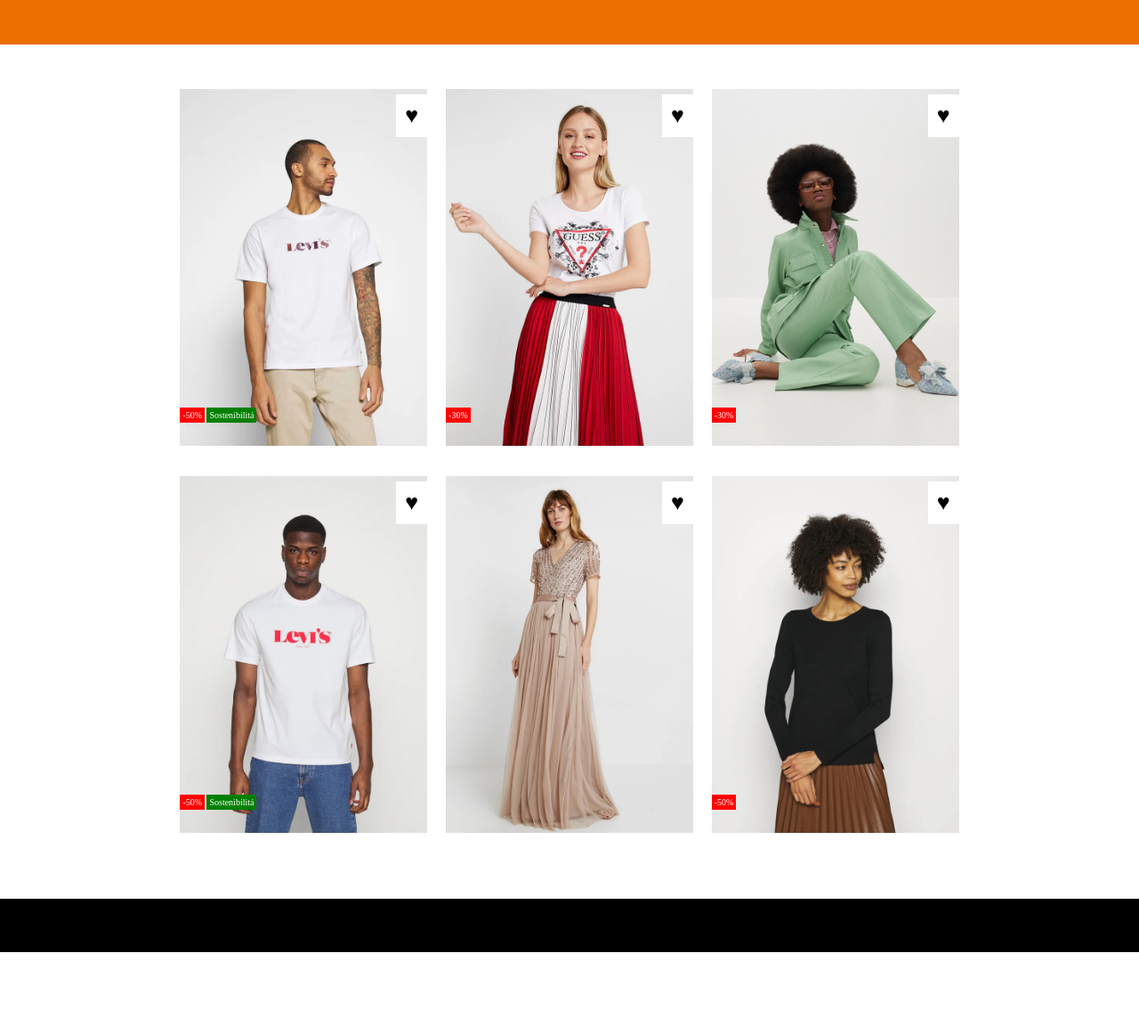
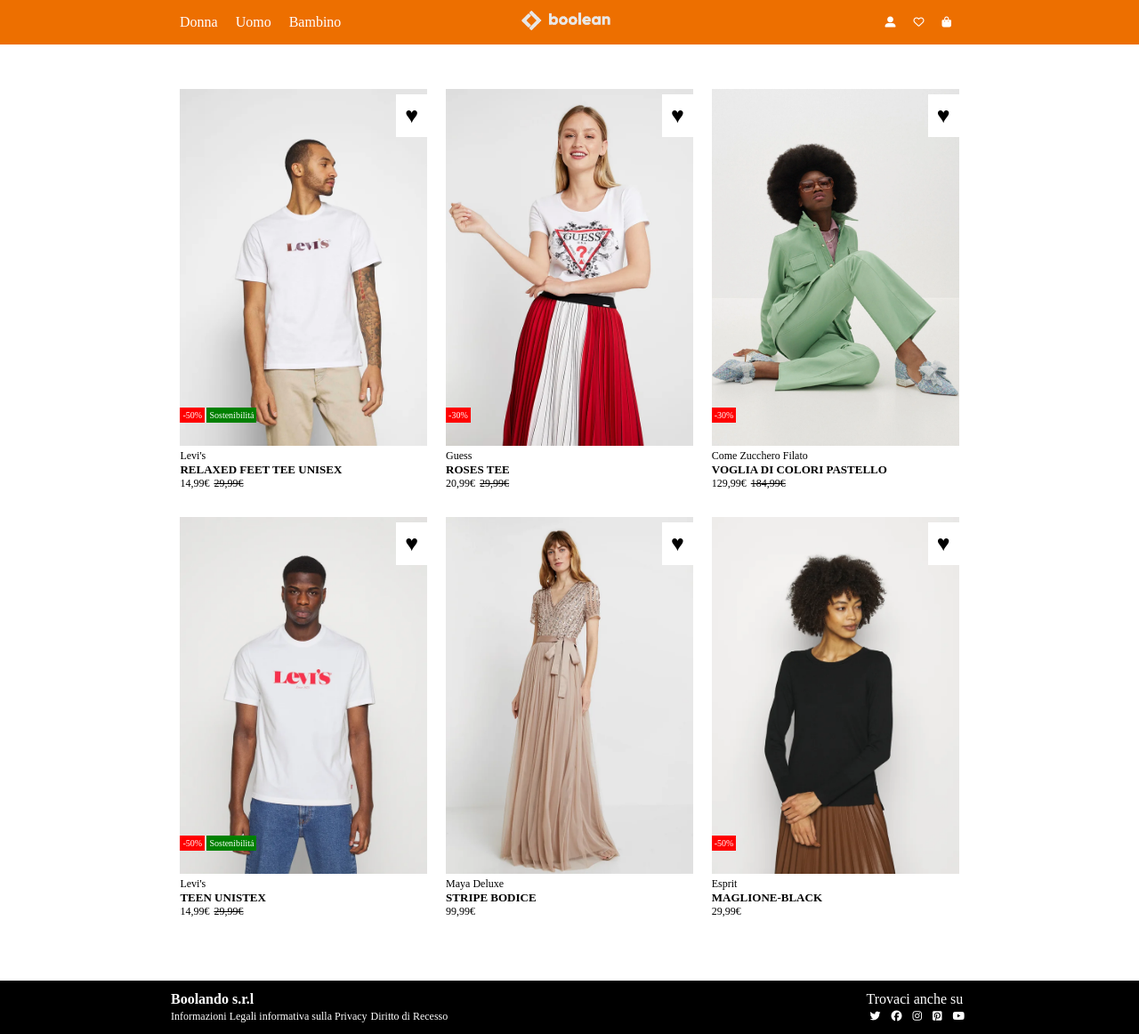
Before and after one commit to Jonathanmasa/html-css-boolando, a plain HTML site: page index.html in a window 1280 px wide. Shown: the whole page at 89% size. Before the commit the page ends 1070 px from the top, so only its background shows below. Drawn offline with Linux system fonts and the light colour scheme.

Commit message:
feat e fix [hover main e footer]

```diff
--- a/css/style.css
+++ b/css/style.css
@@ -11,7 +11,54 @@
     min-height: 50px;
     background-color: rgb(237, 111, 0);
     margin-bottom: 20px;
+    display: flex;
+    justify-content: center;
+    align-items: center;
 
+}
+
+.barra-principale {
+    display: flex;
+
+    align-items: center;
+    width: 70%;
+}
+
+.barra-principale nav {
+    display: flex;
+    justify-content: flex-start;
+    width: 33%;
+
+}
+
+nav a {
+    margin: 10px;
+    text-decoration: none;
+    color: white;
+}
+
+
+
+.logo {
+    width: 33%;
+    text-align: center;
+}
+
+span img {
+    width: 100px;
+
+}
+
+.initial-icons {
+    text-align: end;
+    width: 33%;
+    color: white;
+    font-size: 12px;
+
+}
+
+.initial-icons i {
+    margin: 10px;
 }
 
 /* shop */
@@ -25,18 +72,21 @@
 
 }
 
-.shop-img img {
-    height: 100%;
-    width: 100%;
+.contain {
+    width: 31%;
 
 
 }
 
+.shop-img img {
+    width: 100%;
+
+}
+
 .shop-img {
-    min-height: 250px;
-    width: 31%;
     margin-top: 30px;
     position: relative;
+    text-align: center;
 
 
 }
@@ -49,7 +99,11 @@
     background-color: white;
     font-size: 25px;
 
+
 }
+
+
+
 
 .dettagli-general {
     padding: 3px;
@@ -74,12 +128,35 @@
 
 }
 
+.price-brand {
+    font-size: 12px;
+}
 
 
+.colore {
+    font-size: 13px;
+    font-weight: bold;
+}
 
 
+.old-price {
 
+    margin-left: 5px;
+}
 
+.hover {
+    position: absolute;
+    top: 0%;
+    left: 0%;
+    right: 0%;
+    bottom: 0%;
+    display: none;
+
+}
+
+.shop-img:hover  .hover{
+    display: block;
+}
 
 
 
@@ -89,4 +166,25 @@
     min-height: 60px ;
     background-color: black;
     margin-top: 70px;
+    display: flex;
+    justify-content: center;
+    align-items: center;
 }
+
+.barra-footer {
+    color: white;
+    width: 70%;
+    display: flex;
+    justify-content: space-between;
+}
+
+.barra-footer span {
+    font-size: 12px;
+}
+
+.barra-footer a {
+    font-size: 12px;
+    color: white;
+    margin: 4px;
+
+}
--- a/index.html
+++ b/index.html
@@ -12,65 +12,147 @@
      <!-- barra di ricerca -->
     <header>
 
-        <div>
+        <div class="barra-principale">
+
+
                 <nav>
-                <a href=""></a>
-                <a href=""></a>
-                <a href=""></a>
+                    <a href="">Donna</a>
+                    <a href="">Uomo</a>
+                    <a href="">Bambino</a>
                 </nav>
-        </div>
+
 
          <!-- logo -->
-        <span></span>
+            <span class="logo"><img src="./img/boolean-logo.png" alt="logo boolean"></span>
 
          <!-- icons -->
-        <span></span>
+            <span class="initial-icons"><i class="fa-solid fa-user-large"></i><i class="fa-regular fa-heart"></i><i class="fa-solid fa-bag-shopping"></i></span>
+
+        </div>
 
     </header>
 
      <!-- shop -->
     <main>
 
+        <div class="contain">
+
             <div class="shop-img">
                 <img src="./img/1.webp" alt="">
+                <img class="hover" src="./img/1b.webp" alt="">
+                <div class="hearts">&hearts;</div>
+                <div class="scount dettagli-general">-50%</div>
+                <div class="sostenibile dettagli-general">Sostenibilit&#225;</div>
+            </div>
+
+            <!-- specifiche vestiti -->
+            <section>
+                <div class="price-brand">Levi's</div>
+                <div class="colore">RELAXED FEET TEE UNISEX</div>
+                <div class="price-brand">14,99&euro;<span class="price-brand old-price"><s>29,99&euro;</s></span></div>
+            </section>
+
+
+        </div>
+
+        <div class="contain">
+
+            <div class="shop-img">
+
+                <img src="./img/2.webp" alt="">
+                <img class="hover" src="./img/2b.webp" alt="">
+                <div class="hearts">&hearts;</div>
+                <div class="scount dettagli-general">-30%</div>
+
+            </div>
+
+
+            <!-- specifiche vestiti -->
+            <section>
+                <div class="price-brand">Guess</div>
+                <div class="colore">ROSES TEE</div>
+                <div class="price-brand">20,99&euro;<span class="old-price price-brand"><s>29,99&euro;</s></span></div>
+            </section>
+
+        </div>
+
+        <div class="contain">
+            <div class="shop-img">
+
+                <img src="./img/3.webp" alt="">
+                <img class="hover" src="./img/3b.webp" alt="">
+                <div class="hearts">&hearts;</div>
+                <div class="scount dettagli-general">-30%</div>
+
+            </div>
+
+
+            <!-- specifiche vestiti -->
+            <section>
+                <div class="price-brand">Come Zucchero Filato</div>
+                <div class="colore">VOGLIA DI COLORI PASTELLO</div>
+                <div class="price-brand">129,99&euro;<span class=" price-brand old-price"><s>184,99&euro;</s></span></div>
+            </section>
+
+        </div>
+
+        <div class="contain">
+            <div class="shop-img">
+
+                <img src="./img/4.webp" alt="">
+                <img class="hover" src="./img/4b.webp" alt="">
                 <div class="hearts">&hearts;</div>
                 <div class="scount dettagli-general">-50%</div>
                 <div class="sostenibile dettagli-general">Sostenibilit&#225;</div>
 
             </div>
 
-        <div class="shop-img">
-            <img src="./img/2.webp" alt="">
-            <div class="hearts">&hearts;</div>
-            <div class="scount dettagli-general">-30%</div>
+
+            <!-- specifiche vestiti -->
+            <section>
+                <div class="price-brand">Levi's</div>
+                <div class="colore">TEEN UNISTEX</div>
+                <div class="price-brand">14,99&euro;<span class=" price-brand old-price"><s>29,99&euro;</s></span></div>
+            </section>
 
         </div>
 
+        <div class="contain">
             <div class="shop-img">
-            <img src="./img/3.webp" alt="">
-            <div class="hearts">&hearts;</div>
-            <div class="scount dettagli-general">-30%</div>
 
-        </div>
-
-        <div class="shop-img">
-            <img src="./img/4.webp" alt="">
-            <div class="hearts">&hearts;</div>
-            <div class="scount dettagli-general">-50%</div>
-            <div class="sostenibile dettagli-general">Sostenibilit&#225;</div>
-
-        </div>
-
-        <div class="shop-img">
                 <img src="./img/5.webp" alt="">
+                <img class="hover" src="./img/5b.webp" alt="">
                 <div class="hearts">&hearts;</div>
 
             </div>
 
+
+            <!-- specifiche vestiti -->
+            <section>
+                <div class="price-brand">Maya Deluxe</div>
+                <div class="colore">STRIPE BODICE</div>
+                <div class="price-brand">99,99&euro;</div>
+            </section>
+
+        </div>
+
+        <div class="contain">
             <div class="shop-img">
+
                 <img src="./img/6.webp" alt="">
+                <img class="hover" src="./img/6b.webp" alt="">
                 <div class="hearts">&hearts;</div>
                 <div class="scount dettagli-general">-50%</div>
+
+            </div>
+
+
+            <!-- specifiche vestiti -->
+            <section>
+                <div class="price-brand">Esprit</div>
+                <div class="colore">MAGLIONE-BLACK</div>
+                <div class="price-brand">29,99&euro;</div>
+            </section>
 
         </div>
 
@@ -78,8 +160,26 @@
     <!-- barra informazioni -->
     <footer>
 
-        <div></div>
-        <div></div>
+        <div class="barra-footer">
+            <div>
+
+                <h4>Boolando s.r.l</h4>
+                <span>Informazioni </span>
+                <span>Legali informativa sulla Privacy</span>
+                <span>Diritto di Recesso</span>
+
+            </div>
+            <div>
+                Trovaci anche su
+                <nav>
+                    <a href=""><i class="fa-brands fa-twitter"></i></a>
+                    <a href=""><i class="fa-brands fa-facebook"></i></a>
+                    <a href=""><i class="fa-brands fa-instagram"></i></a>
+                    <a href=""><i class="fa-brands fa-square-pinterest"></i></a>
+                    <a href=""><i class="fa-brands fa-youtube"></i></a>
+                </nav>
+            </div>
+        </div>
 
     </footer>
 
```
Lines whose indentation alone changed are shown as unchanged.
